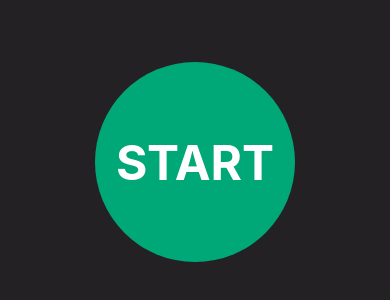
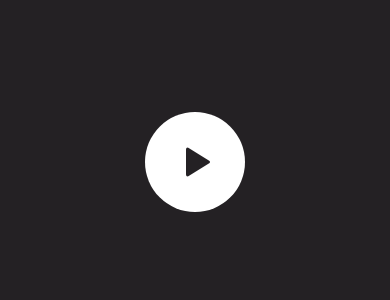
Before and after one commit to rodrigohenriquerc/fooling-around, a React Native app: screen / in a window 390 px wide. Shown: the part 260-560 px from the top of the page. Built offline with nearby package versions, Linux system fonts and the light colour scheme; what @nozbe/watermelondb would draw is missing.

Commit message:
style: update TrackingButton styles

```diff
--- a/src/components/Tracking/Button/TrackingButton.styles.ts
+++ b/src/components/Tracking/Button/TrackingButton.styles.ts
@@ -1,18 +1,15 @@
 import { StyleSheet } from "react-native";
 
+const BTN_SIZE = 100;
+
 export default StyleSheet.create({
-  button: {
-    width: 200,
-    height: 200,
-    borderRadius: 100,
+  btn: {
+    width: BTN_SIZE,
+    height: BTN_SIZE,
+    borderRadius: BTN_SIZE / 2,
     alignItems: "center",
     justifyContent: "center",
-  },
-  button_on: {
-    backgroundColor: "#FE5E41",
-  },
-  button_off: {
-    backgroundColor: "#00A878",
+    backgroundColor: "white",
   },
   label: {
     fontWeight: "bold",
--- a/src/components/Tracking/Button/TrackingButton.tsx
+++ b/src/components/Tracking/Button/TrackingButton.tsx
@@ -1,14 +1,31 @@
-import { Pressable, Text } from "react-native";
+import { TouchableOpacity } from "react-native";
 import styles from "./TrackingButton.styles";
 import { TrackingButtonProps } from "./TrackingButton.types";
+import Entypo from "@expo/vector-icons/Entypo";
+import { IconProps } from "@expo/vector-icons/build/createIconSet";
 
 export function TrackingButton({ state, onPress }: TrackingButtonProps) {
+  const iconPropsByState: Record<
+    typeof state,
+    Partial<IconProps<"controller-stop" | "controller-play">>
+  > = {
+    on: {
+      name: "controller-stop",
+      style: {
+        left: 0,
+      },
+    },
+    off: {
+      name: "controller-play",
+      style: {
+        left: 3,
+      },
+    },
+  };
+
   return (
-    <Pressable
-      onPress={onPress}
-      style={[styles.button, styles[`button_${state}`]]}
-    >
-      <Text style={styles.label}>{{ off: "START", on: "STOP" }[state]}</Text>
-    </Pressable>
+    <TouchableOpacity onPress={onPress} style={styles.btn}>
+      <Entypo size={48} color="#242124" {...iconPropsByState[state]} />
+    </TouchableOpacity>
   );
 }
```
